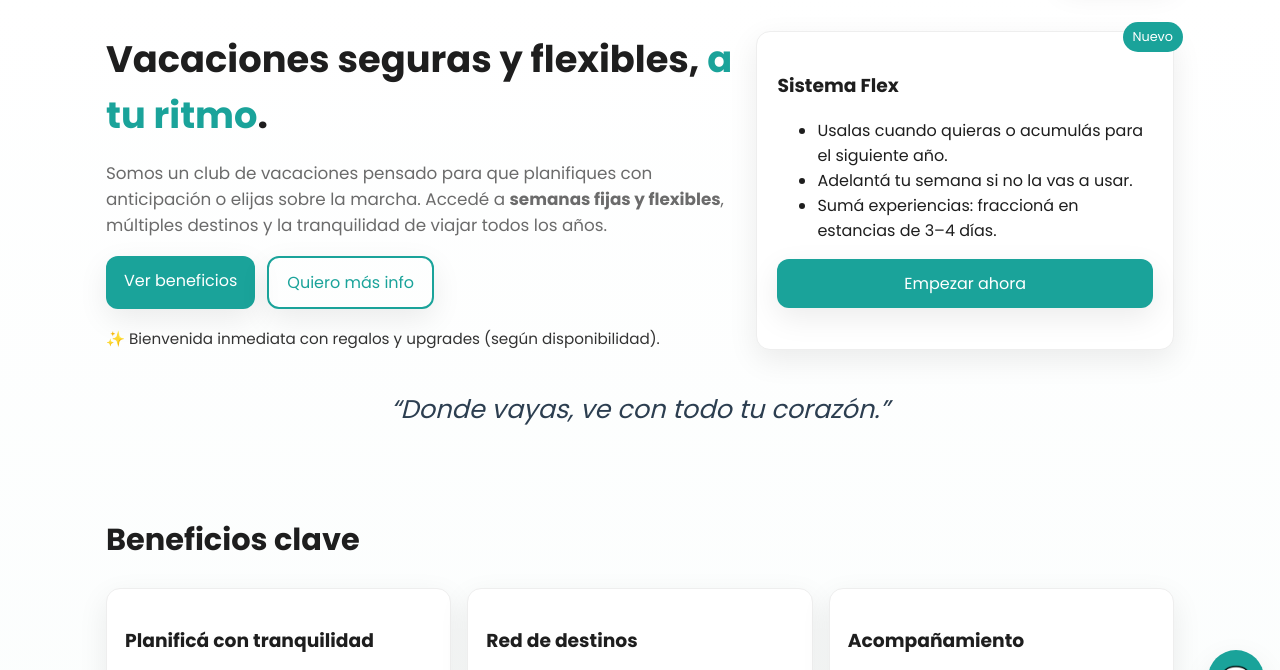
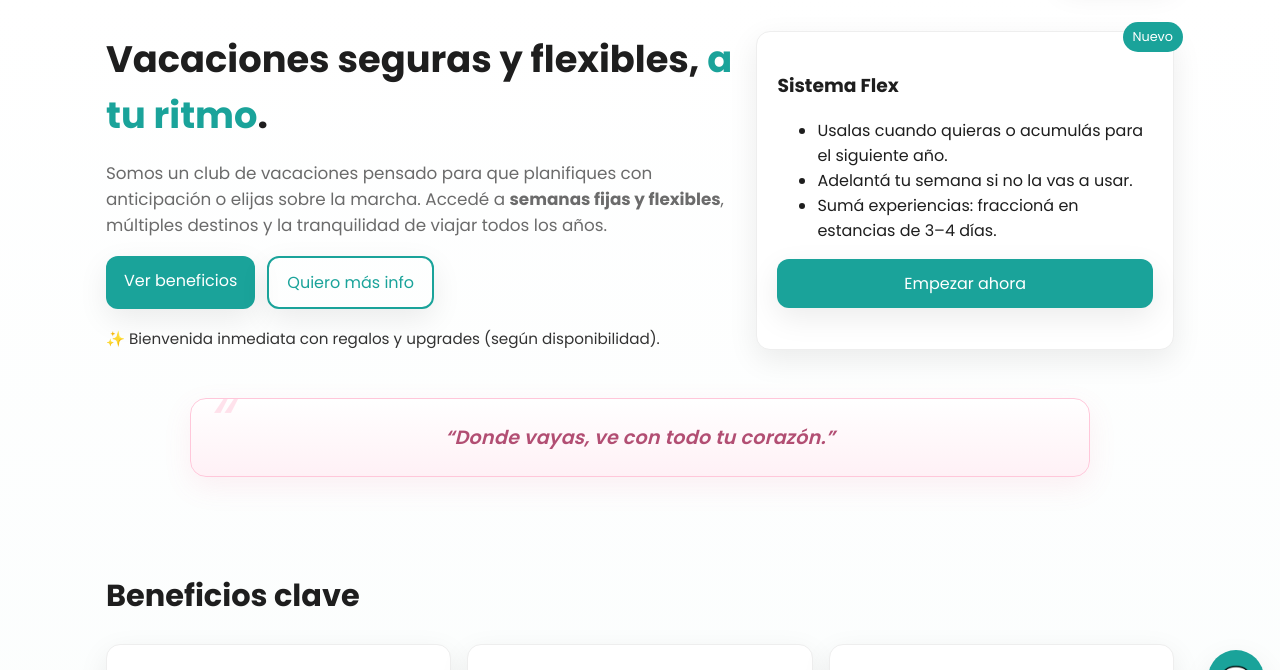
Before and after one commit to pirenclub/Clubpiren, a plain HTML site: page index.html in a window 1280 px wide. Shown: the part 78-748 px from the top of the page. Drawn offline with Linux system fonts and the light colour scheme.

Commit message:
Actualizar styles.css

```diff
--- a/styles.css
+++ b/styles.css
@@ -130,3 +130,71 @@ nav#nav a:hover{background:var(--brand-2)}
   from { opacity: 0; transform: translateY(12px); }
   to   { opacity: 1; transform: translateY(0); }
 }
+/* Colores base */
+:root{
+  --rosa:#E96A93;          /* rosa principal */
+  --rosa-suave:#FFF1F6;    /* fondo rosado muy suave */
+  --rosa-borde:#FFC7DA;    /* borde rosado */
+  --texto-rosa:#B24E73;    /* texto rosado más oscuro */
+}
+
+/* Caja de la frase */
+.frase{
+  max-width: 900px;
+  margin: 48px auto;
+  padding: 24px 28px;
+  background: linear-gradient(180deg, #fff 0%, var(--rosa-suave) 100%);
+  border: 1px solid var(--rosa-borde);
+  border-radius: 16px;
+  box-shadow: 0 10px 28px rgba(233,106,147,0.10);
+  position: relative;
+  transition: transform .25s ease, box-shadow .25s ease;
+  animation: fraseFade .6s ease both;
+}
+
+/* Comillas decorativas */
+.frase::before{
+  content: "“";
+  position: absolute;
+  top: -10px;
+  left: 14px;
+  font-size: 64px;
+  line-height: 1;
+  color: var(--rosa-borde);
+  opacity: .5;
+  pointer-events: none;
+}
+
+/* Texto */
+.frase p{
+  margin: 0;
+  text-align: center;
+  font-size: 1.2rem;        /* subí o bajá si querés */
+  font-style: italic;
+  color: var(--texto-rosa);
+  font-weight: 600;
+  letter-spacing: .2px;
+}
+
+/* Interacción (hover/touch) */
+.frase:hover,
+.frase:active{
+  transform: translateY(-3px);
+  box-shadow: 0 14px 34px rgba(233,106,147,0.18);
+}
+
+/* Subrayado animado al pasar */
+.frase p{
+  background: linear-gradient(currentColor, currentColor) center bottom / 0 2px no-repeat;
+  transition: background-size .35s ease;
+}
+.frase:hover p,
+.frase:active p{
+  background-size: 100% 2px;
+}
+
+/* Aparición suave */
+@keyframes fraseFade{
+  from{ opacity:0; transform: translateY(10px); }
+  to{   opacity:1; transform: translateY(0);     }
+}
```
